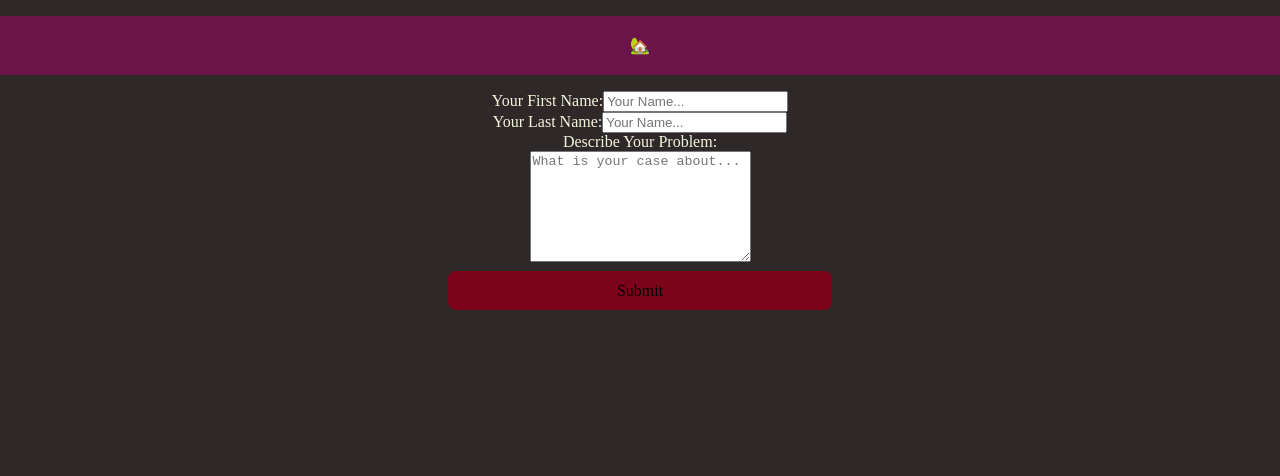
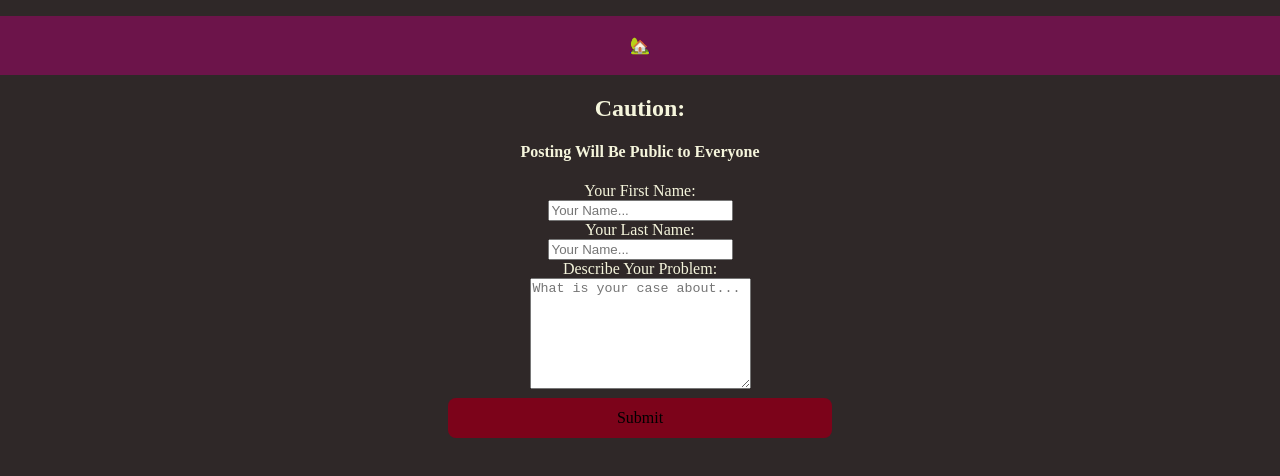
Before and after one commit to SharukhGV/emergency-response-frontend, a React (Vite) app: page /form in a window 1280 px wide. Shown: the top 476 px of the page. Built offline with nearby package versions, Linux system fonts and the light colour scheme; no server answers.

Commit message:
caiution

```diff
--- a/src/pages/NewForm.jsx
+++ b/src/pages/NewForm.jsx
@@ -89,13 +89,14 @@ useEffect(()=>{
 
   return (
     <div className="edit">
-
+      <h2>Caution:</h2>
+      <h4>Posting Will Be Public to Everyone</h4>
       <form onSubmit={handleSubmit}>
 
       {/* <input type="hidden" id="user_id" name="user_id" value={userShow2}></input> */}
       <div></div>
-        <label htmlFor="name">Your First Name:</label>
-        <input
+       <label htmlFor="name">Your First Name:</label>
+         <div></div><input
           id="first_Name"
           value={person.first_Name}
           type="text"
@@ -106,7 +107,7 @@ useEffect(()=>{
         />
        <div></div>
        <label htmlFor="name">Your Last Name:</label>
-        <input
+       <div></div> <input
           id="last_Name"
           value={person.last_Name}
           type="text"
```
